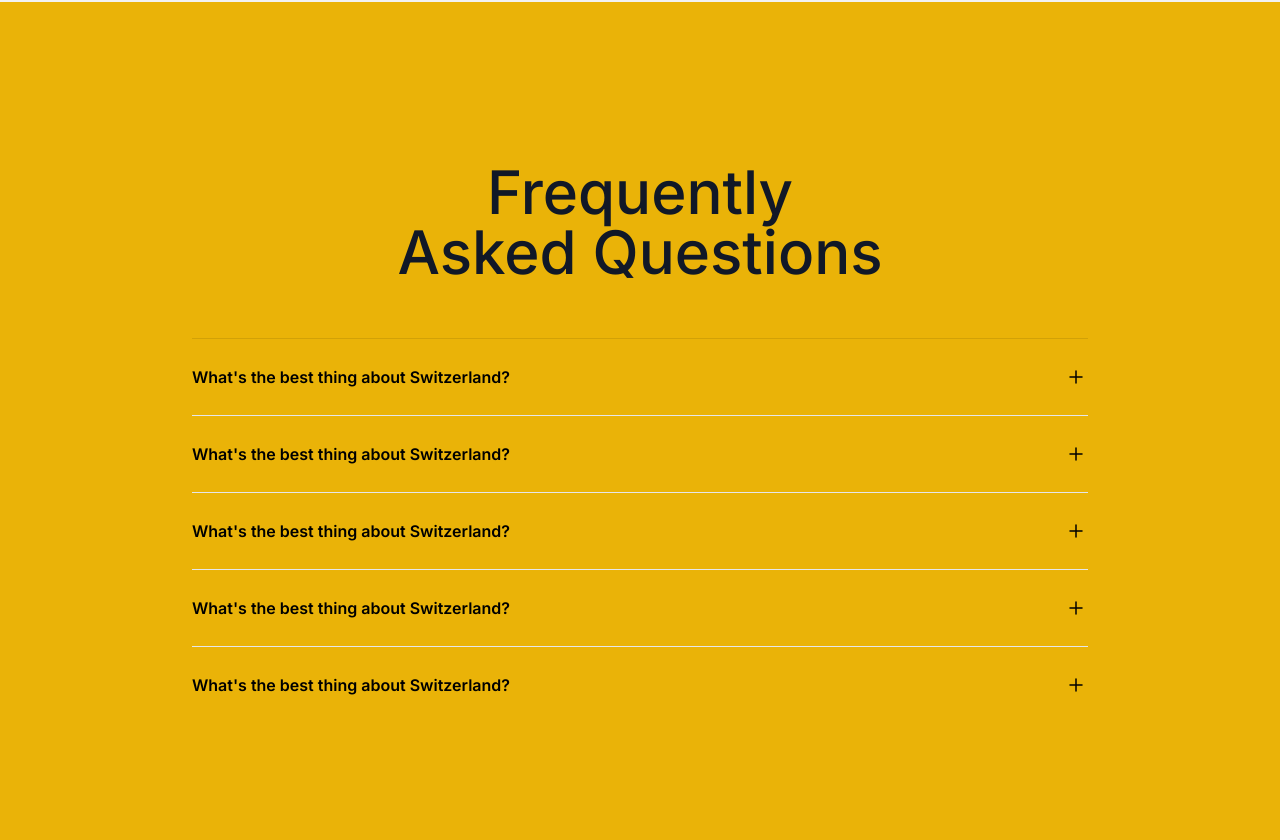
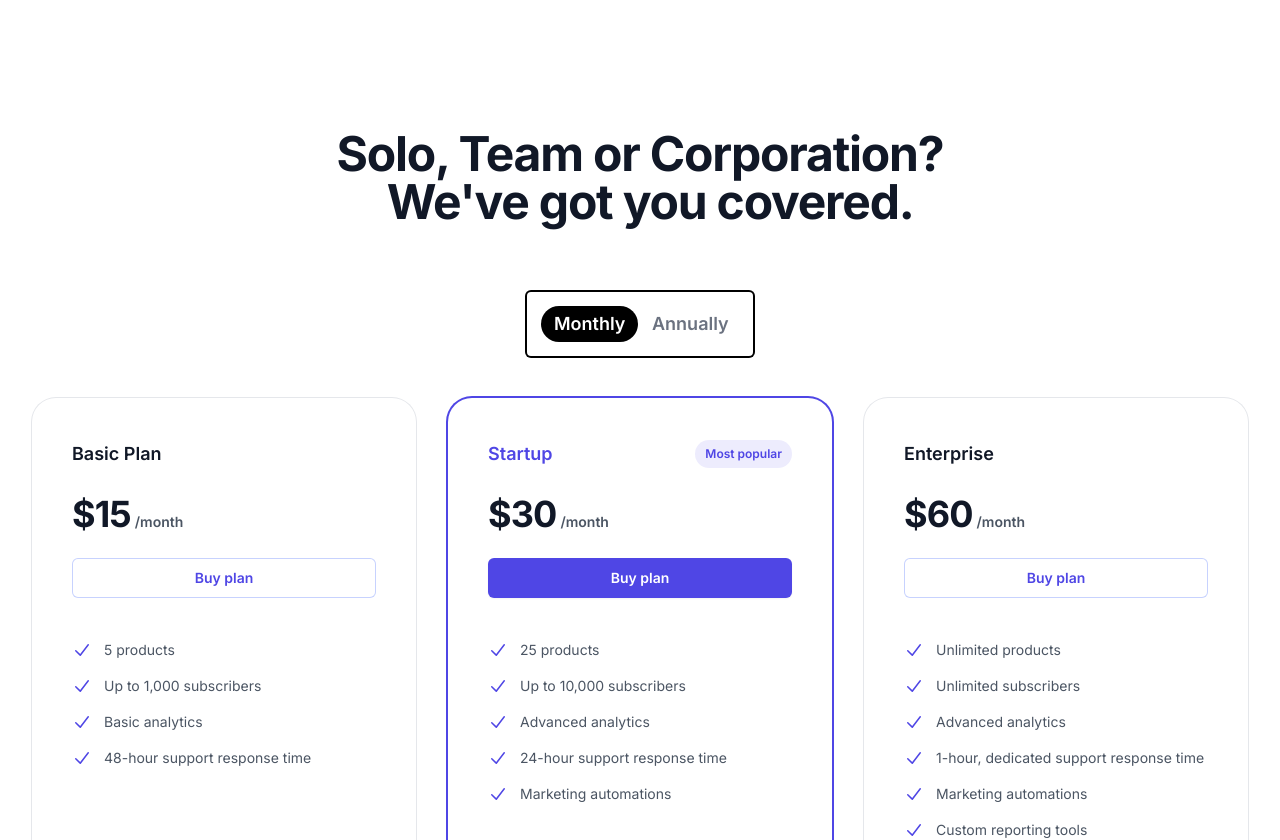
Before and after one commit to muhammad-danish1998/idcolab_2, a Next.js app: page / in a window 1280 px wide. Shown: the part 1960-2800 px from the top of the page. Built offline with nearby package versions, Linux system fonts and the light colour scheme.

Commit message:
landing 01

```diff
--- a/src/app/components/Hero.jsx
+++ b/src/app/components/Hero.jsx
@@ -22,10 +22,10 @@ const SectionOne = () => {
                   type="text"
                   id="hero-field"
                   name="hero-field"
-                  className="w-full bg-gray-100 rounded border bg-gray-300 border-gray-300 focus:ring-2 focus:ring-indigo-200 focus:bg-transparent focus:border-indigo-500 text-base outline-none text-gray-700 p-4 leading-8 transition-colors duration-200 ease-in-out"
+                  className="w-full bg-gray-100 rounded border bg-gray-300 border-gray-300 focus:ring-2 focus:ring-indigo-200 focus:bg-transparent focus:border-indigo-500 text-base outline-none text-gray-700 py-4  transition-colors duration-200 ease-in-out"
                 />
               </div>
-              <button className="inline-flex text-white bg-black border-0 py-5 px-4 focus:outline-none hover:bg-yellow-400 rounded text-lg">
+              <button className="inline-flex text-white bg-black border-0 lg:py-4 py-1 px-4 focus:outline-none hover:bg-yellow-400 rounded lg:text-lg">
                 Start Collaboration
               </button>
 
--- /dev/null
+++ b/src/app/components/MangmentTool.jsx
@@ -0,0 +1,59 @@
+import { useState } from "react";
+import { Dialog } from "@headlessui/react";
+import { Bars3Icon, XMarkIcon } from "@heroicons/react/24/outline";
+
+export default function MangmentTool() {
+  const [mobileMenuOpen, setMobileMenuOpen] = useState(false);
+
+  return (
+    <div className="bg-black">
+      <div className="relative  ">
+        <div className="mx-auto max-w-8xl">
+          <div className="relative z-10 pt-14 lg:w-full lg:max-w-2xl">
+            <svg
+              className="absolute inset-y-0 right-8 hidden h-full w-80 translate-x-1/2 transform fill-white lg:block"
+              viewBox="0 0 100 100"
+              preserveAspectRatio="none"
+              aria-hidden="true"
+            >
+              {/* <polygon points="0,0 90,0 50,100 0,100" /> */}
+            </svg>
+
+            <div className="relative px-6 py-32 sm:py-40 lg:px-8 lg:pr-0 bg-black">
+              <div className="mx-auto max-w-2xl lg:mx-0 lg:max-w-2xl ">
+
+                <h1 className="text-4xl font-bold  text-white sm:text-6xl">
+                  Build your solid team with the perfect time management tool.
+                </h1>
+                <p className="mt-6 text-lg leading-8 text-white ">
+                *Try free for 14 days.No credit card required
+                </p>
+                <div className="mt-10 flex items-center gap-x-6 ">
+                  <a
+                    href="#"
+                    className="rounded-md bg-gray-600 lg:px-12  px-3.5 py-2.5 text-sm font-semibold text-white shadow-sm hover:bg-indigo-500 focus-visible:outline focus-visible:outline-2 focus-visible:outline-offset-2 focus-visible:outline-indigo-600"
+                  >
+                   Your Email
+                  </a>
+                  <a
+                    href="#"
+                    className="rounded-md bg-yellow-500 px-3.5 py-2.5 text-sm font-semibold text-black shadow-sm hover:bg-indigo-500 focus-visible:outline focus-visible:outline-2 focus-visible:outline-offset-2 focus-visible:outline-indigo-600"
+                  >
+                    Start Tracking Your Time
+                  </a>
+                </div>
+              </div>
+            </div>
+          </div>
+        </div>
+        <div className=" lg:absolute lg:inset-y-0 lg:right-0 lg:w-1/2 bg-black">
+          <img
+            className="aspect-[3/2]  lg:aspect-auto lg:h-full lg:w-full"
+            src="mobile.svg"
+            alt=""
+          />
+        </div>
+      </div>
+    </div>
+  );
+}
--- /dev/null
+++ b/src/app/components/Price.jsx
@@ -0,0 +1,151 @@
+"use client"
+import { useState } from 'react'
+import { RadioGroup } from '@headlessui/react'
+import { CheckIcon } from '@heroicons/react/20/solid'
+
+const frequencies = [
+  { value: 'monthly', label: 'Monthly', priceSuffix: '/month' },
+  { value: 'annually', label: 'Annually', priceSuffix: '/year' },
+]
+const tiers = [
+  {
+    name: 'Basic Plan',
+    id: 'tier-freelancer',
+    href: '#',
+    price: { monthly: '$15', annually: '$144' },
+    description: 'The essentials to provide your best work for clients.',
+    features: ['5 products', 'Up to 1,000 subscribers', 'Basic analytics', '48-hour support response time'],
+    mostPopular: false,
+  },
+  {
+    name: 'Startup',
+    id: 'tier-startup',
+    href: '#',
+    price: { monthly: '$30', annually: '$288' },
+    description: 'A plan that scales with your rapidly growing business.',
+    features: [
+      '25 products',
+      'Up to 10,000 subscribers',
+      'Advanced analytics',
+      '24-hour support response time',
+      'Marketing automations',
+    ],
+    mostPopular: true,
+  },
+  {
+    name: 'Enterprise',
+    id: 'tier-enterprise',
+    href: '#',
+    price: { monthly: '$60', annually: '$576' },
+    description: 'Dedicated support and infrastructure for your company.',
+    features: [
+      'Unlimited products',
+      'Unlimited subscribers',
+      'Advanced analytics',
+      '1-hour, dedicated support response time',
+      'Marketing automations',
+      'Custom reporting tools',
+    ],
+    mostPopular: false,
+  },
+]
+
+function classNames(...classes) {
+  return classes.filter(Boolean).join(' ')
+}
+
+export default function Pricing() {
+  const [frequency, setFrequency] = useState(frequencies[0])
+
+
+  return (
+    <div className="bg-white py-24 sm:py-32">
+      <div className="mx-auto max-w-7xl px-6 lg:px-8">
+        <div className="mx-auto max-w-4xl text-center">
+
+          <p className="mt-2 text-4xl font-bold tracking-tight text-gray-900 sm:text-5xl">
+          Solo, Team or Corporation? <br /> &nbsp;&nbsp;We've got you covered.
+          </p>
+        </div>
+
+        <div className="mt-16 flex justify-center">
+          <RadioGroup
+            value={frequency}
+            onChange={setFrequency}
+            className="grid grid-cols-2 gap-x-1 rounded-md p-4 text-center text-lg font-semibold leading-5 ring-2 ring-inset ring-black"
+          >
+            <RadioGroup.Label className="sr-only">Payment frequency</RadioGroup.Label>
+            {frequencies.map((option) => (
+              <RadioGroup.Option
+                key={option.value}
+                value={option}
+                className={({ checked }) =>
+                  classNames(
+                    checked ? 'bg-black text-white' : 'text-gray-500',
+                    'cursor-pointer rounded-full px-2.5 py-2'
+                  )
+                }
+              >
+                <span>{option.label}</span>
+              </RadioGroup.Option>
+            ))}
+          </RadioGroup>
+        </div>
+        <div className="isolate mx-auto mt-10 grid max-w-md grid-cols-1 gap-8 lg:mx-0 lg:max-w-none lg:grid-cols-3">
+          {tiers.map((tier) => (
+            <div
+
+              key={tier.id}
+              className={classNames(
+                tier.mostPopular ? 'ring-2 ring-indigo-600  ' : ' ring-1 ring-gray-200 ',
+                'rounded-3xl p-8 xl:p-10'
+              )}
+            >
+              <div className="flex items-center justify-between gap-x-4"  >
+                <h3
+                  id={tier.id}
+                  className={classNames(
+                    tier.mostPopular ? 'text-indigo-600 ' : 'text-gray-900',
+                    'text-lg font-semibold leading-8'
+                  )}
+                >
+                  {tier.name}
+                </h3>
+                {tier.mostPopular ? (
+                  <p className="rounded-full bg-indigo-600/10 px-2.5 py-1 text-xs font-semibold leading-5 text-indigo-600">
+                    Most popular
+                  </p>
+                ) : null}
+              </div>
+
+              <p className="mt-6 flex items-baseline gap-x-1">
+                <span className="text-4xl font-bold tracking-tight text-gray-900">{tier.price[frequency.value]}</span>
+                <span className="text-sm font-semibold leading-6 text-gray-600">{frequency.priceSuffix}</span>
+              </p>
+              <a
+                href={tier.href}
+                aria-describedby={tier.id}
+                className={classNames(
+                  tier.mostPopular
+                    ? 'bg-indigo-600 text-white shadow-sm hover:bg-indigo-500'
+                    : 'text-indigo-600 ring-1 ring-inset ring-indigo-200 hover:ring-indigo-300',
+                  'mt-6 block rounded-md py-2 px-3 text-center text-sm font-semibold leading-6 focus-visible:outline focus-visible:outline-2 focus-visible:outline-offset-2 focus-visible:outline-indigo-600'
+                )}
+              >
+                Buy plan
+              </a>
+              <ul role="list" className="mt-8 space-y-3 text-sm leading-6 text-gray-600 xl:mt-10">
+                {tier.features.map((feature) => (
+                  <li key={feature} className="flex gap-x-3">
+                    <CheckIcon className="h-6 w-5 flex-none text-indigo-600" aria-hidden="true" />
+                    {feature}
+                  </li>
+                ))}
+              </ul>
+            </div>
+          ))}
+        </div>
+      </div>
+    </div>
+  )
+}
--- a/src/app/components/Questions.jsx
+++ b/src/app/components/Questions.jsx
@@ -35,7 +35,7 @@ export default function Question() {
   return (
     <div className="bg-yellow-500">
       <div className="mx-auto max-w-7xl px-6 py-24 sm:py-32 lg:px-8 lg:py-40">
-        <div className="mx-auto max-w-4xl divide-y divide-black/10">
+        <div className="mx-auto max-w-7xl divide-y divide-black/10">
           <h2 className="title-font sm:text-6xl text-3xl mb-14 font-medium text-gray-900 text-center">
             Frequently <br /> Asked Questions
           </h2>
--- a/src/app/page.js
+++ b/src/app/page.js
@@ -1,9 +1,12 @@
+"use client"
 import React from "react";
 import SectionOne from "./components/Hero";
 import Featured from "./components/Featured";
 import Choose from "./components/Choose";
 import Question from "./components/Questions";
 import Newslater from "./components/Newslater";
+import Pricing from "./components/Price";
+import MangmentTool from "./components/MangmentTool";
 
 const page = () => {
   return (
@@ -11,7 +14,9 @@ const page = () => {
       <SectionOne />
       <Featured />
       <Choose />
+      <Pricing />
       <Question />
+      <MangmentTool />
       <Newslater />
     </div>
   );
```
Also changed, not shown: public/mobile.svg (added).
